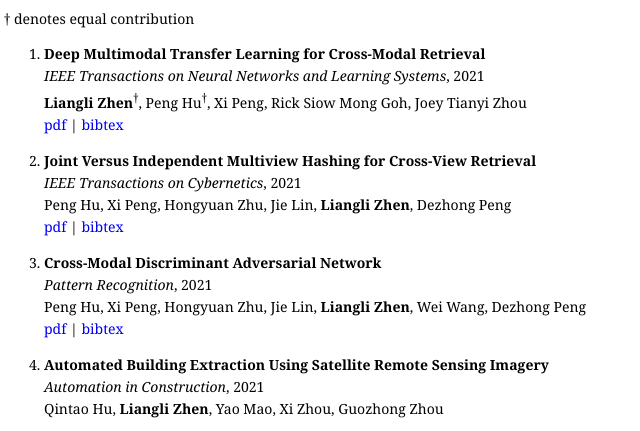
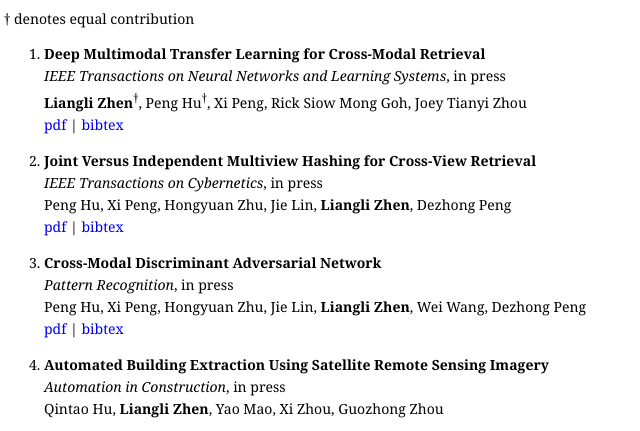
Before and after one commit to liangli-zhen/liangli-zhen.github.io, a plain HTML site: page publications.html in a window 1280 px wide. Shown: the part 273-704 px from the top of the page, 196-836 px from the left. Drawn offline with Linux system fonts and the light colour scheme.

Commit message:
Update publications.html

```diff
--- a/publications.html
+++ b/publications.html
@@ -93,7 +93,7 @@ function toggleBibtex(articleid) {
 
 <li><p>
 <strong>Deep Multimodal Transfer Learning for Cross-Modal Retrieval</strong><br>
-<i>IEEE Transactions on Neural Networks and Learning Systems</i>, 2021<br>
+<i>IEEE Transactions on Neural Networks and Learning Systems</i>, in press<br>
 <strong>Liangli Zhen</strong><sup>&dagger;</sup>, Peng Hu<sup>&dagger;</sup>, Xi Peng, Rick Siow Mong Goh, Joey Tianyi Zhou<br>
 <a href="https://ieeexplore.ieee.org/document/9236655">pdf </a> | <a href="javascript:toggleBibtex(&#39;zhen2021deepmultimodal&#39;)" class="textlink">bibtex</a>
 </p>
@@ -111,7 +111,7 @@ function toggleBibtex(articleid) {
 
 <li><p>
 <strong>Joint Versus Independent Multiview Hashing for Cross-View Retrieval</strong><br>
-<i>IEEE Transactions on Cybernetics</i>, 2021<br>
+<i>IEEE Transactions on Cybernetics</i>, in press<br>
 Peng Hu, Xi Peng, Hongyuan Zhu, Jie Lin, <strong>Liangli Zhen</strong>, Dezhong Peng<br>
 <a href="https://doi.org/10.1109/tcyb.2020.3027614">pdf</a> | <a href="javascript:toggleBibtex('Peng2021Joint')" class="textlink">bibtex</a>
 <br>
@@ -129,7 +129,7 @@ Peng Hu, Xi Peng, Hongyuan Zhu, Jie Lin, <strong>Liangli Zhen</strong>, Dezhong
 
 <li><p>
 <strong>Cross-Modal Discriminant Adversarial Network</strong><br>
-<i>Pattern Recognition</i>, 2021<br>
+<i>Pattern Recognition</i>, in press<br>
 Peng Hu, Xi Peng, Hongyuan Zhu, Jie Lin, <strong>Liangli Zhen</strong>, Wei Wang, Dezhong Peng<br>
 <a href="https://doi.org/10.1016/j.patcog.2020.107734">pdf</a> | <a href="javascript:toggleBibtex('Peng2021Cross')" class="textlink">bibtex</a>
 <br>
@@ -148,7 +148,7 @@ Peng Hu, Xi Peng, Hongyuan Zhu, Jie Lin, <strong>Liangli Zhen</strong>, Wei Wang
 
 <li><p>
 <strong>Automated Building Extraction Using Satellite Remote Sensing Imagery</strong><br>
-<i>Automation in Construction</i>, 2021<br>
+<i>Automation in Construction</i>, in press<br>
 Qintao Hu, <strong>Liangli Zhen</strong>, Yao Mao, Xi Zhou, Guozhong Zhou<br>
 </p>
 </li>
```
